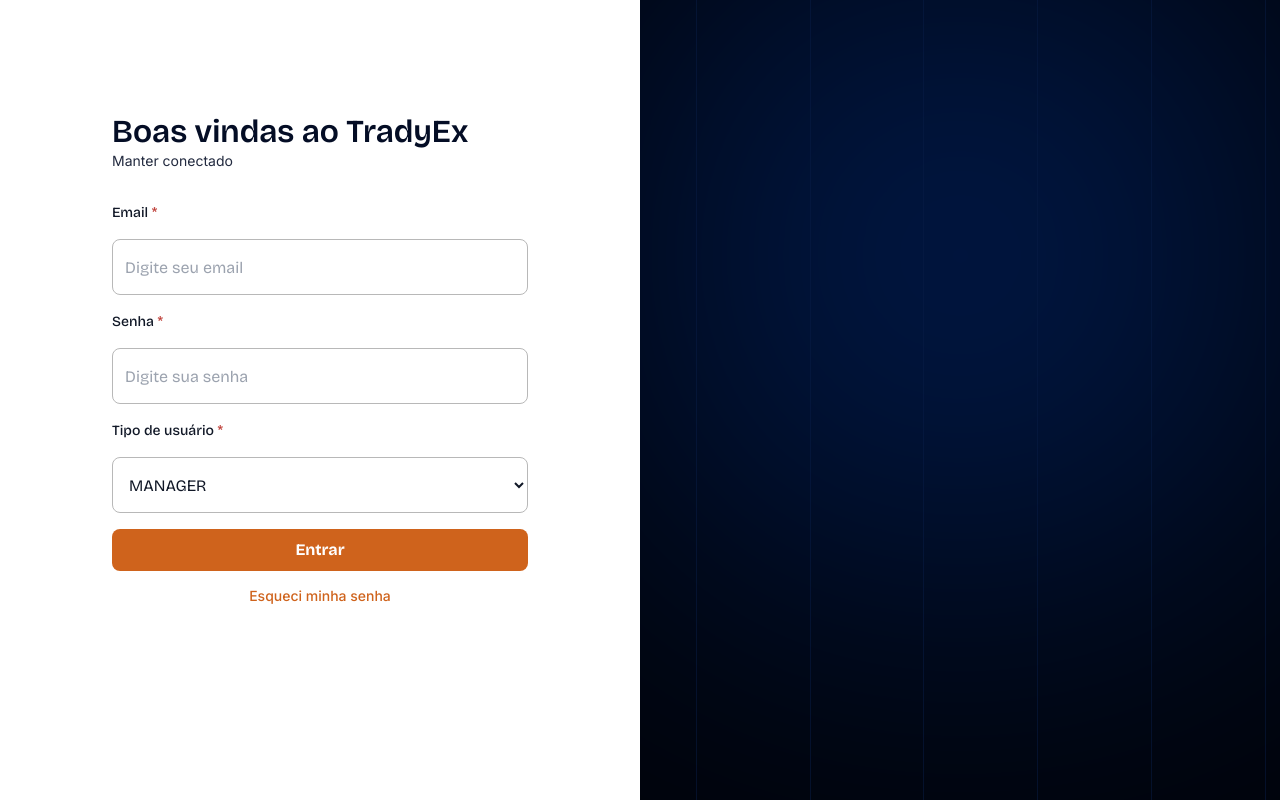
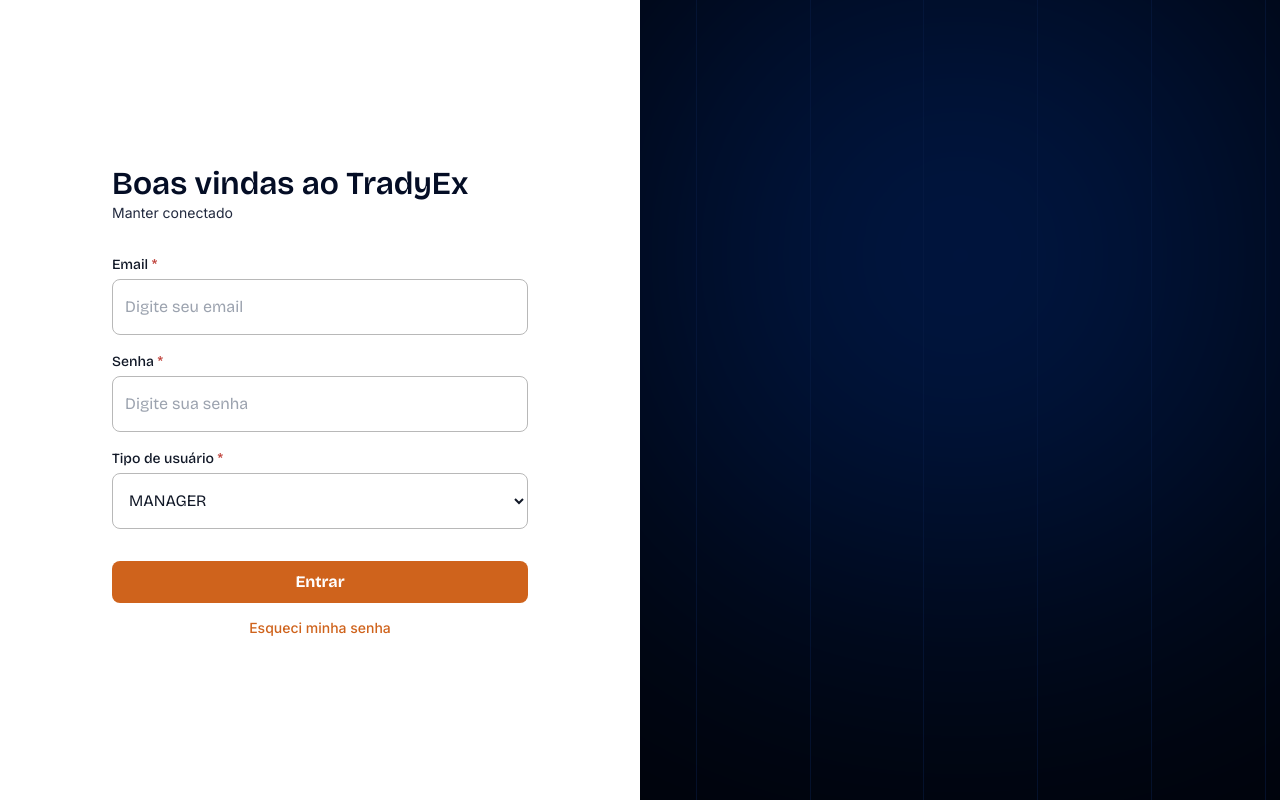
Before and after one commit to Tradyex-BR/upyex-manager, a Vue app: page /login in a window 1280 px wide. Shown: the top 800 px of the page. Built offline with nearby package versions, Linux system fonts and the light colour scheme.

Commit message:
fix: login form style

```diff
--- a/src/components/layout/login/LoginForm.vue
+++ b/src/components/layout/login/LoginForm.vue
@@ -1,22 +1,30 @@
 <template>
   <form class="flex flex-col gap-4 w-full" @submit.prevent="handleLogin">
+    <div class="flex flex-col gap-8">
       <div class="flex flex-col gap-4">
+        <div class="flex flex-col gap-1">
           <label class="text-[14px] font-medium">Email <span class="text-[#BE3E37]">*</span></label>
-      <input
-v-model="email" type="email" placeholder="Digite seu email" required :disabled="loading"
+          <input v-model="email" type="email" placeholder="Digite seu email" required :disabled="loading"
             autocomplete="username" class="h-[56px] px-3 py-4 border border-[#B8B8B8] rounded-lg outline-none" />
+        </div>
+
+        <div class="flex flex-col gap-1">
           <label class="text-[14px] font-medium">Senha <span class="text-[#BE3E37]">*</span></label>
-      <input
-v-model="password" type="password" placeholder="Digite sua senha" required :disabled="loading"
+          <input v-model="password" type="password" placeholder="Digite sua senha" required :disabled="loading"
             autocomplete="current-password" class="h-[56px] px-3 py-4 border border-[#B8B8B8] rounded-lg outline-none" />
+        </div>
+
+        <div class="flex flex-col gap-1">
           <label class="text-[14px] font-medium">Tipo de usuário <span class="text-[#BE3E37]">*</span></label>
-      <select
-v-model="role" :disabled="loading"
+          <select v-model="role" :disabled="loading"
             class="h-[56px] px-3 py-4 border border-[#B8B8B8] rounded-lg outline-none bg-white">
             <option v-for="r in roles" :key="r" :value="r">{{ r }}</option>
           </select>
-      <button
-type="submit" :disabled="loading"
+        </div>
+      </div>
+
+      <div class="flex flex-col gap-4">
+        <button type="submit" :disabled="loading"
           class="bg-[#CF631C] text-white font-bold py-2 px-4 rounded-lg disabled:opacity-50">
           {{ loading ? 'Entrando...' : 'Entrar' }}
         </button>
@@ -26,8 +34,9 @@
             Esqueci minha senha
           </router-link>
         </div>
+        <div v-if="error" class="text-red-600 text-sm">{{ error }}</div>
       </div>
-    <div v-if="error" class="text-red-600 text-sm">{{ error }}</div>
+    </div>
   </form>
 </template>
 
--- a/src/views/Login.vue
+++ b/src/views/Login.vue
@@ -1,7 +1,7 @@
 <template>
   <div
     class="max-w-none flex flex-row w-full h-screen bg-[#010309] mx-auto max-md:max-w-[991px] max-md:flex-col max-sm:max-w-screen-sm">
-    <div class="z-[100] flex flex-col w-6/12 backdrop-blur-lg items-start gap-8 bg-white p-28 left-[section] max-md:w-full">
+    <div class="z-[100] flex flex-col justify-center w-6/12 backdrop-blur-lg items-start gap-8 bg-white p-28 left-[section] max-md:w-full">
       <div>
         <h1 class="text-[#040D25] text-[32px] leading-[40px] font-semibold">
           Boas vindas ao TradyEx
```
Lines whose indentation alone changed are shown as unchanged.
